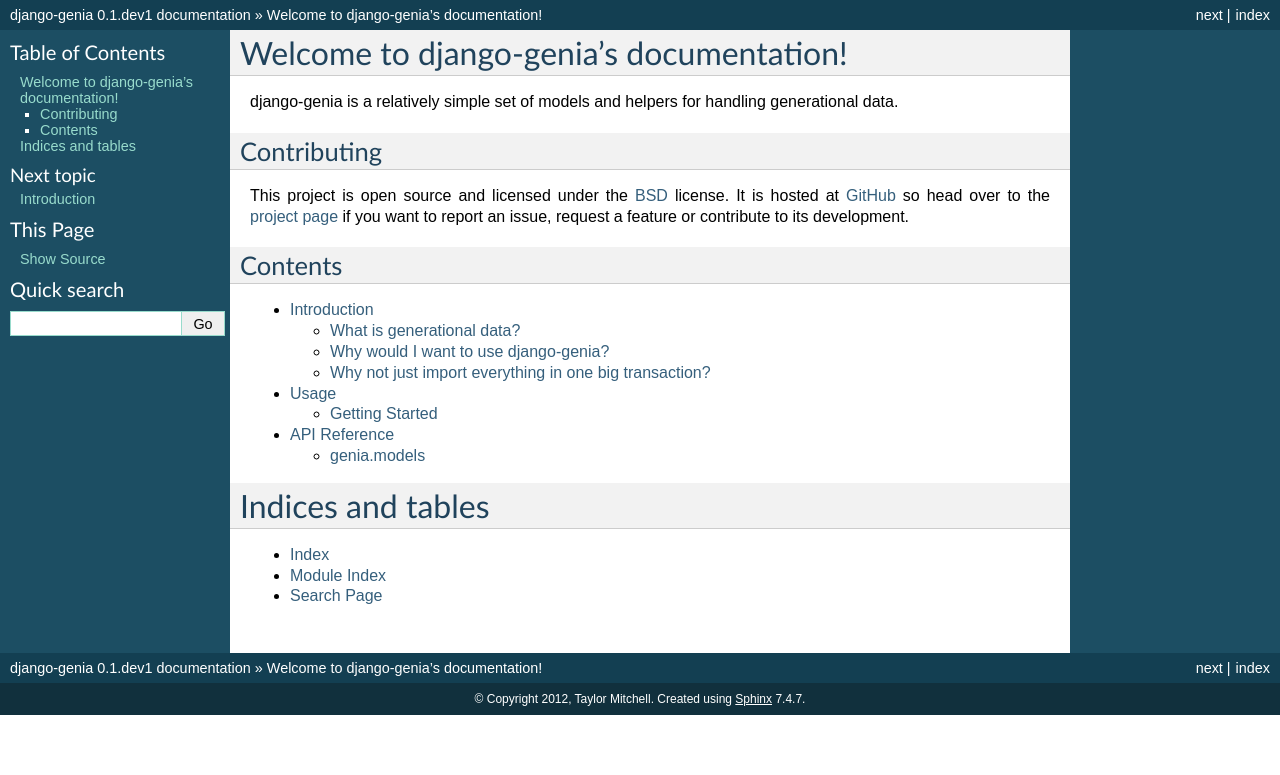
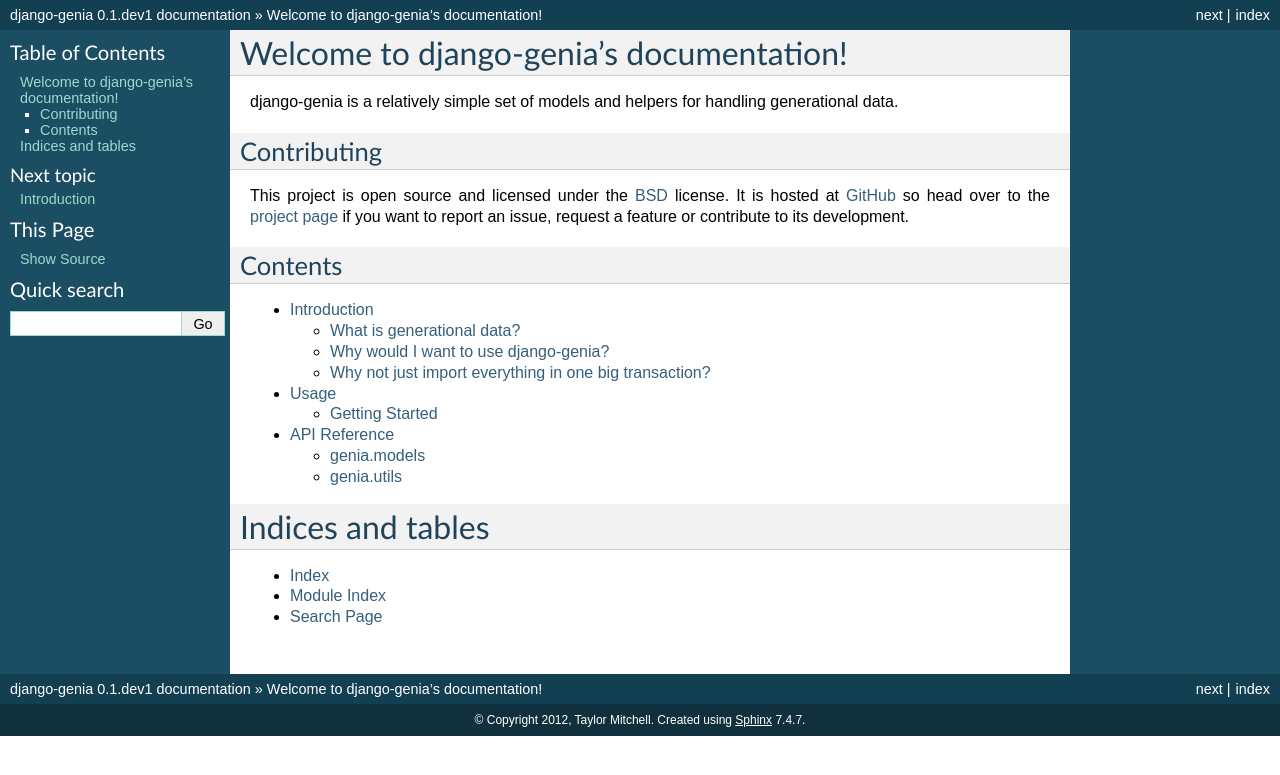
Before and after one commit to tmitchell/django-genia, a Sphinx documentation site: the page built from docs/index.rst, in a window 1280 px wide. Shown: the top 775 px of the page. Built offline with Sphinx 7.4.7, drawn with Linux system fonts in a browser that asks for light colours.

Commit message:
Add utils to docs

```diff
--- a/docs/api.rst
+++ b/docs/api.rst
@@ -8,3 +8,9 @@
 .. automodule:: genia.models
    :members:
    :show-inheritance:
+
+genia.utils
+===========
+
+.. automodule:: genia.utils
+   :members:
```
